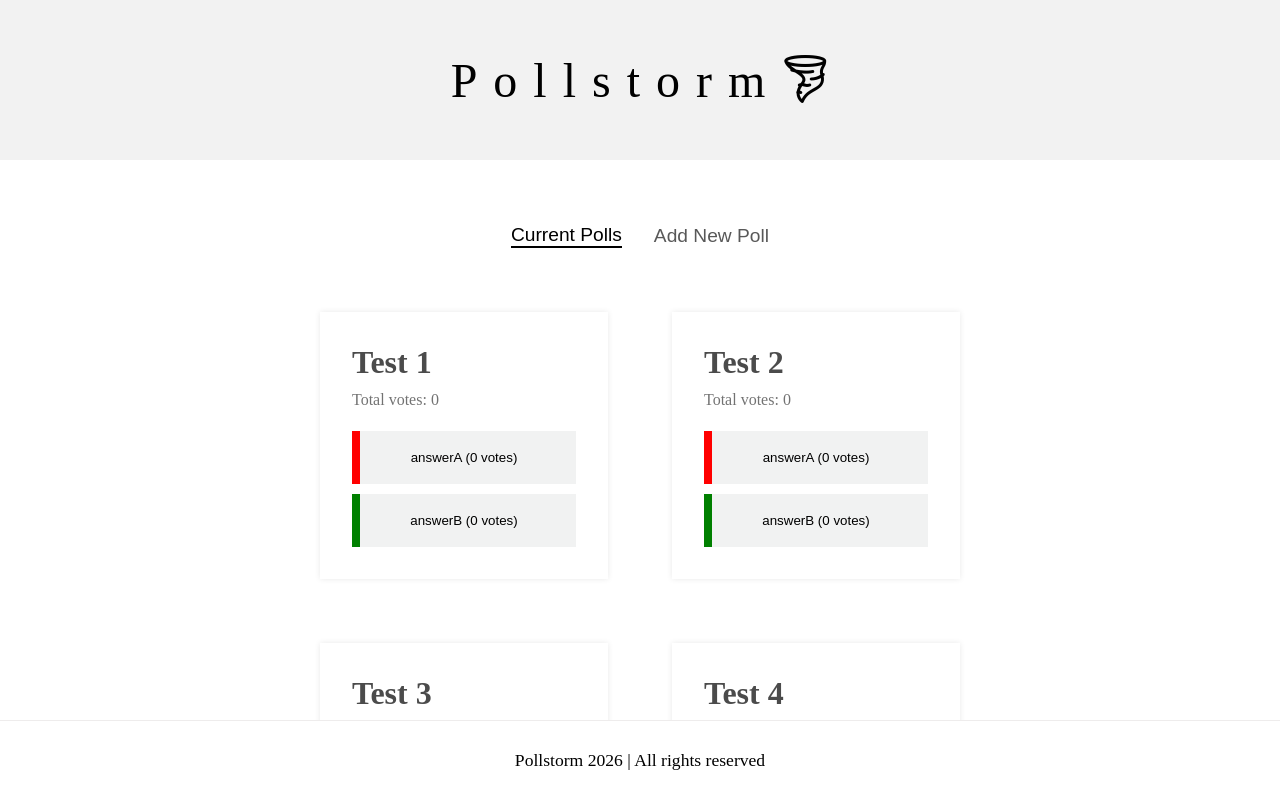
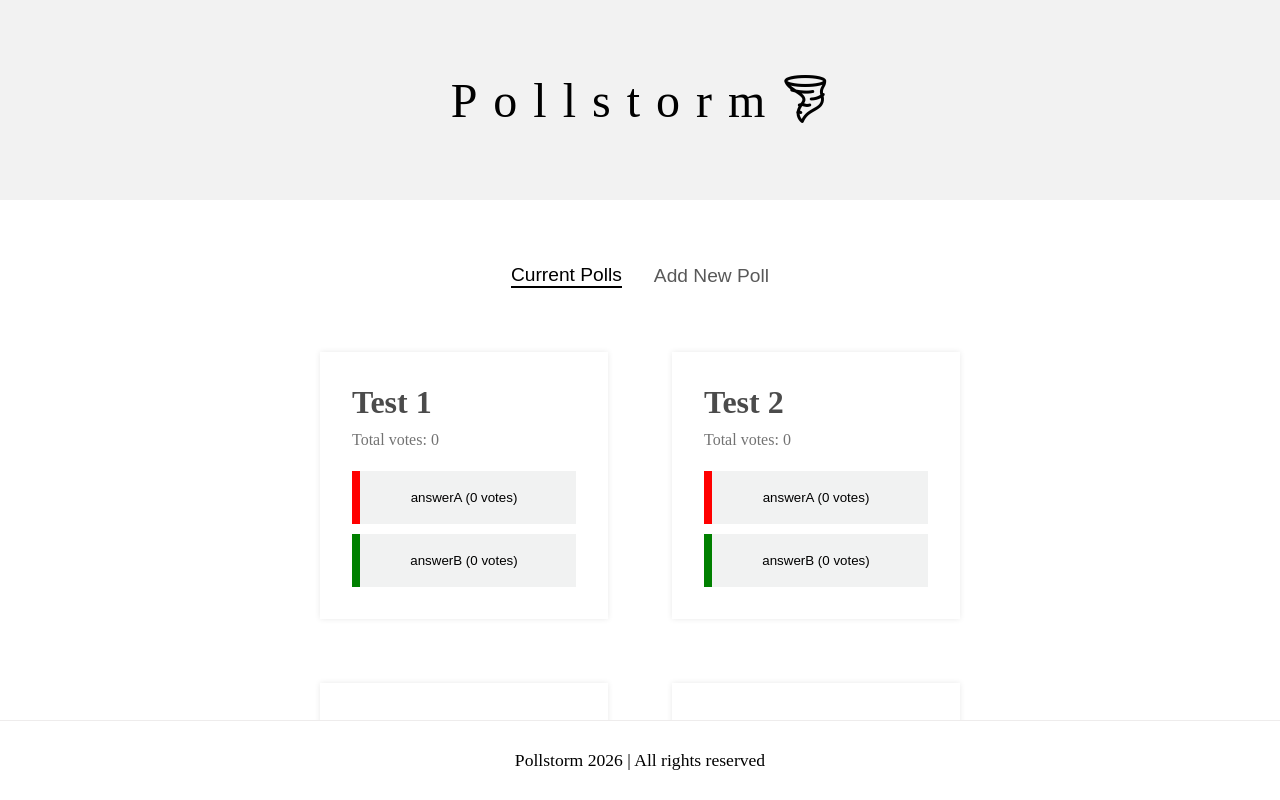
Before and after one commit to andreas-yuji-fujiki-dev/pollstorm-svelte, a Svelte app: page / in a window 1280 px wide. Shown: the top 800 px of the page. Built offline with nearby package versions, Linux system fonts and the light colour scheme.

Commit message:
styles: resize header and main content

```diff
--- a/src/App.svelte
+++ b/src/App.svelte
@@ -93,6 +93,6 @@
 
 <style>
   .main-content {
-    height: 80dvh;
+    height: 85dvh;
   }
 </style>
--- a/src/components/Header.svelte
+++ b/src/components/Header.svelte
@@ -10,7 +10,7 @@
 
 <style>
   .app-header {
-    height: 20dvh;
+    height: 25dvh;
 
     display: flex;
     justify-content: center;
```
